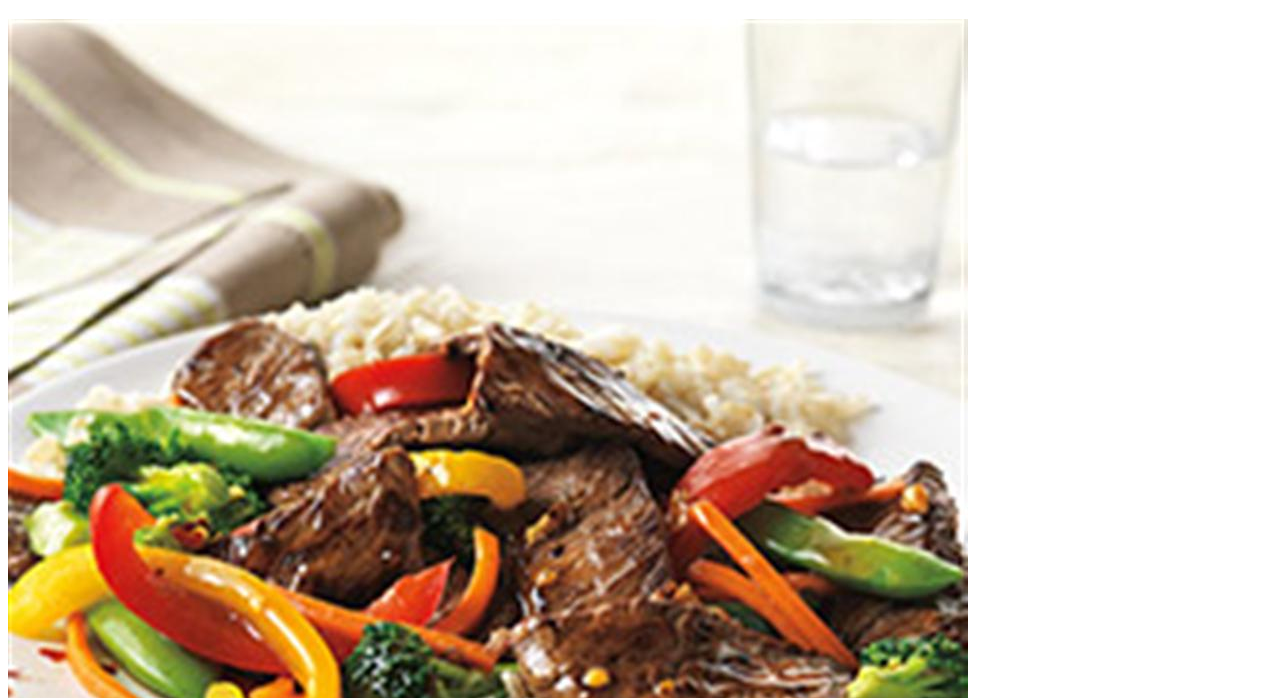
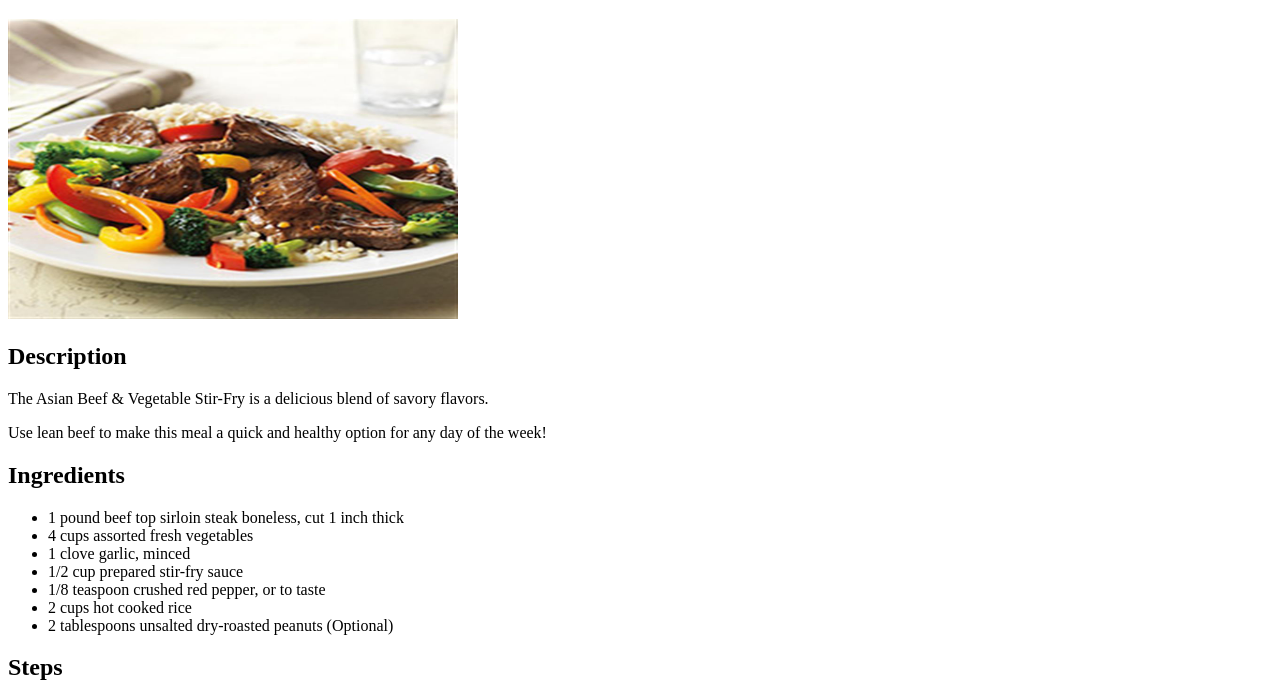
Before and after one commit to Ouroboros-Inc/odin-recipes, a plain HTML site: page recipes/stirfry.html in a window 1280 px wide. Shown: the part 61-759 px from the top of the page. Drawn offline with Linux system fonts and the light colour scheme.

Commit message:
Changed image size

```diff
--- a/recipes/stirfry.html
+++ b/recipes/stirfry.html
@@ -8,7 +8,7 @@
 </head>
 <body>
     <h1>Stir Fry</h1>
-    <img src="../images/stirfry.jpeg" alt="Stir Fry">
+    <img src="../images/stirfry.jpeg" alt="Stir Fry" style="width: 450px;height: 300px;">
     <h2>Description</h2>
     <p>The Asian Beef & Vegetable Stir-Fry is a delicious blend of savory flavors.</p>
         <p>Use lean beef to make this meal a quick and healthy option for any day of the week!</p>
```
